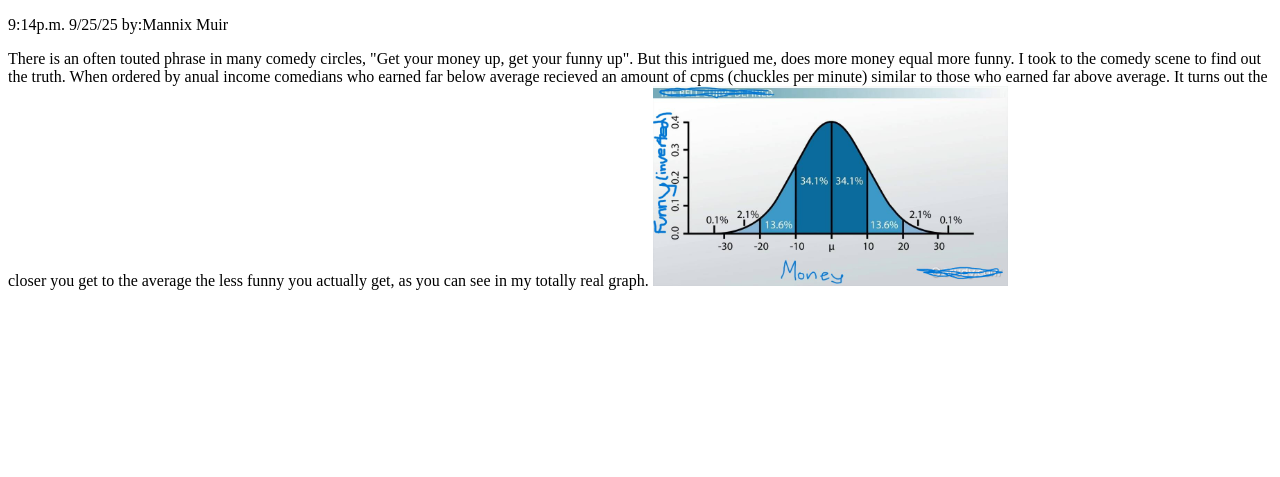
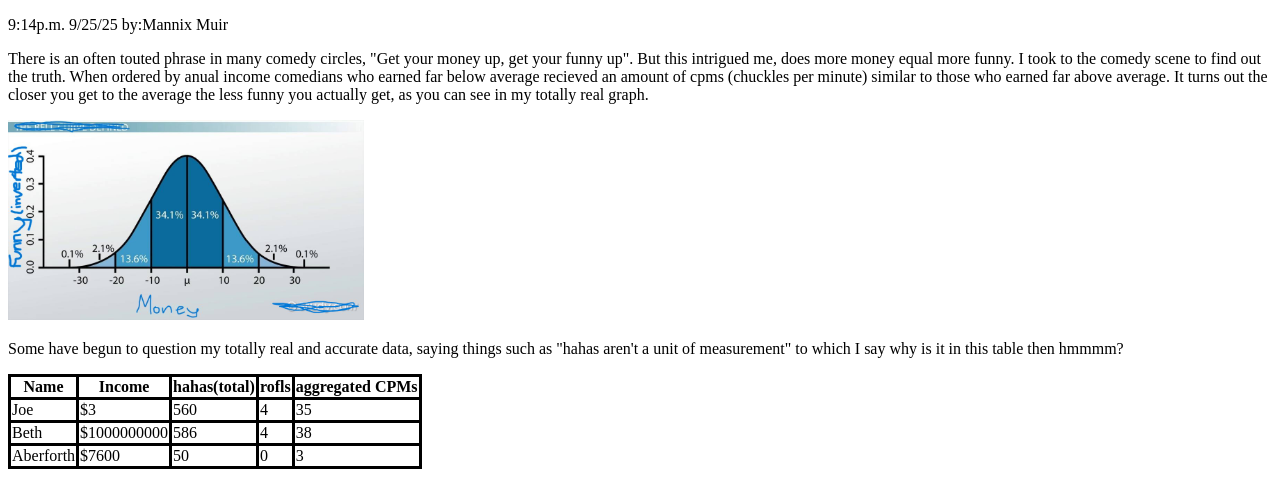
Before and after one commit to Mannix-Codes/mi349_blog, a plain HTML site: page index.html in a window 1280 px wide. Shown: the part 513-990 px from the top of the page. Before the commit the page ends 819 px from the top, so only its background shows below. Drawn offline with Linux system fonts and the light colour scheme.

Commit message:
continued work on blog

```diff
--- a/index.html
+++ b/index.html
@@ -12,6 +12,10 @@
             height:500px;
             width: 400px;
         }
+
+        table, th, td{
+            border-collapse: collapse;
+            border:3px solid black}
 
     </style>
 </head>
@@ -37,8 +41,41 @@
             <p><time>9:14p.m. 9/25/25</time> by:Mannix Muir</p>
         </header>
         <p>There is an often touted phrase in many comedy circles, "Get your money up, get your funny up". But this intrigued me, does more money equal more funny. I took to the comedy scene to find out the truth. When ordered by anual income comedians who earned far below average recieved an amount of cpms (chuckles per minute) similar to those who earned far above average. It turns out the closer you get to the average the less funny you actually get, as you can see in my totally real graph.
+        </p>
         <img src="8o9chhe0qj.jpg" style="height:200px;">
-        </p>
+        <p>Some have begun to question my totally real and accurate data, saying things  such as "hahas aren't a unit of measurement" to which I say why is it in this table then hmmmm?</p>
+        <table>
+            <thead>
+                <th>Name</th>
+                <th>Income</th>
+                <th>hahas(total)</th>
+                <th>rofls</th>
+                <th>aggregated CPMs</th>
+            </thead>
+            <tbody>
+                <tr>
+                    <td>Joe</td>
+                    <td>$3</td>
+                    <td>560</td>
+                    <td>4</td>
+                    <td>35</td>
+                </tr>
+                <tr>
+                    <td>Beth</td>
+                    <td>$1000000000</td>
+                    <td>586</td>
+                    <td>4</td>
+                    <td>38</td>
+                </tr>
+                <tr>
+                    <td>Aberforth</td>
+                    <td>$7600</td>
+                    <td>50</td>
+                    <td>0</td>
+                    <td>3</td>
+                </tr>
+            </tbody>
+        </table>
     </section>
 </body>
 </html>
```
Also changed, not shown: about.html (+17 -0 lines), contact.html (+16 -0 lines).
